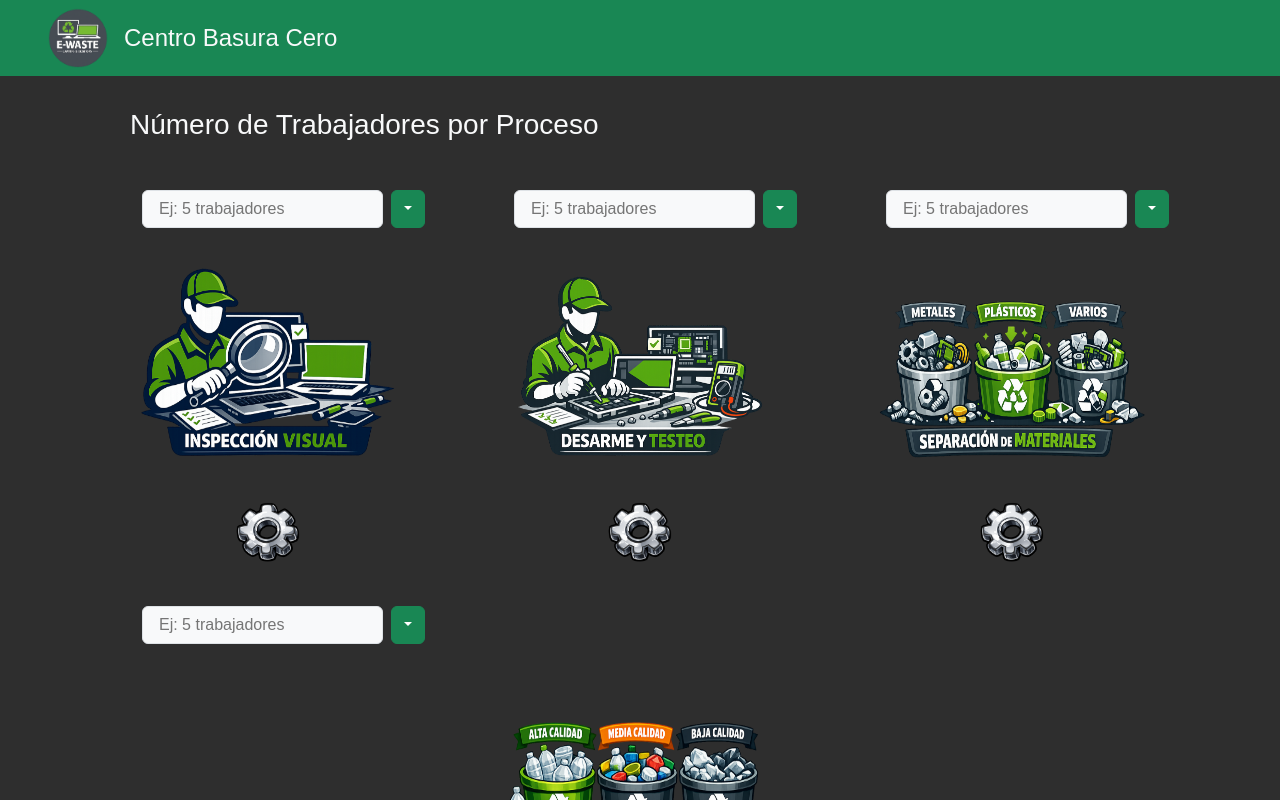
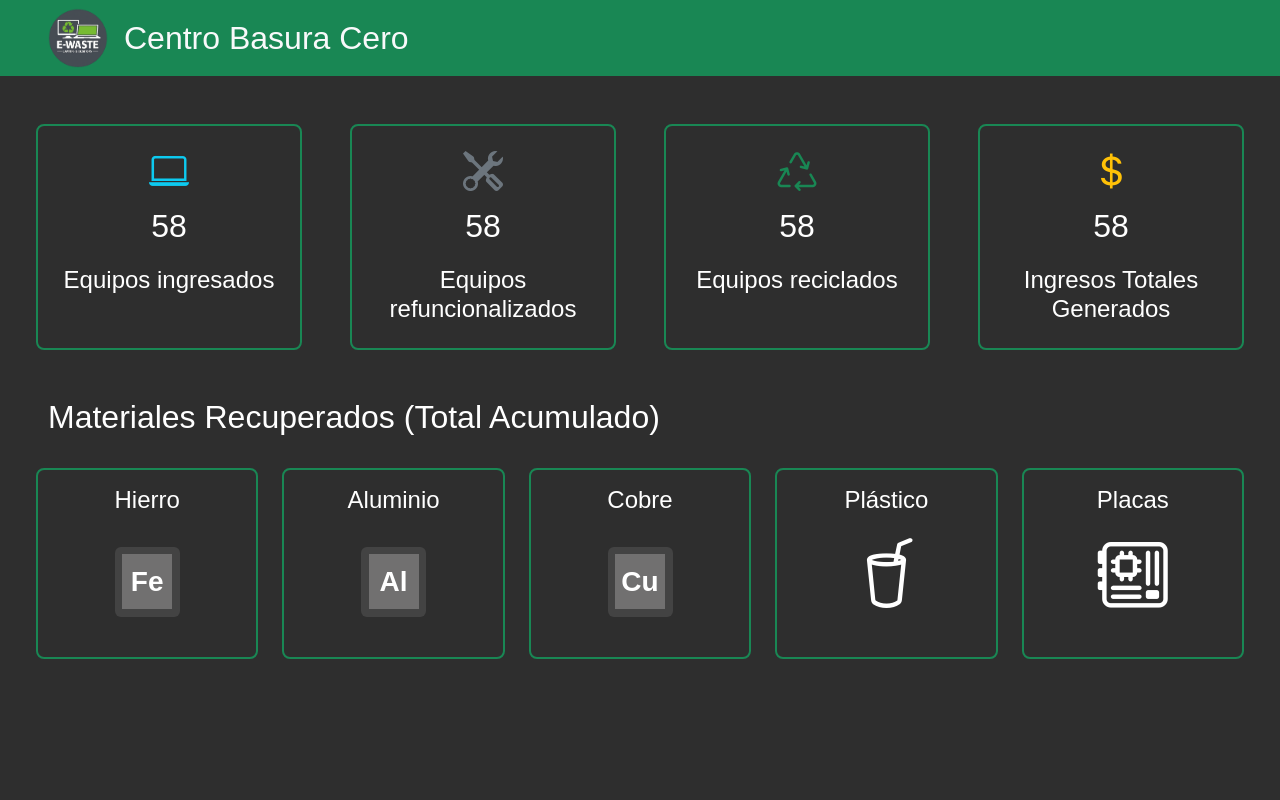
Before and after one commit to JuanSimon-del/SimulacionTFI, a React (Vite) app: page / in a window 1280 px wide. Shown: the top 800 px of the page. Built offline with nearby package versions, Linux system fonts and the light colour scheme; a web font is replaced by a local one.

Commit message:
Agregué la sección del informe general de todas las campañas

```diff
--- a/src/App.jsx
+++ b/src/App.jsx
@@ -1,8 +1,10 @@
 import { useState } from 'react'
-import 'bootstrap/dist/css/bootstrap.min.css'
+import 'bootstrap/dist/css/bootstrap.min.css';
+import 'bootstrap-icons/font/bootstrap-icons.css';
+import "./styles.css"
 import BarraDeNavegacion from './components/BarraDeNavegacion'
-import "./styles.css"
 import Simulacion from './components/Simulacion'
+import ResumenGeneral from './components/ResumenGeneral'
 
 function App() {
   const [count, setCount] = useState(0)
@@ -10,7 +12,8 @@ function App() {
   return (
     <>
     <BarraDeNavegacion></BarraDeNavegacion>
-    <Simulacion></Simulacion>
+    {/* <Simulacion></Simulacion> */}
+    <ResumenGeneral></ResumenGeneral>
     </>
   )
 }
--- a/src/components/BarraDeNavegacion.jsx
+++ b/src/components/BarraDeNavegacion.jsx
@@ -7,7 +7,7 @@ function BarraDeNavegacion() {
   return (
     <Navbar expand="lg" className="navbar px-5 py-2 bg-success">
         <img src="./public/logo.png" alt="Logo de la empresa" className="logo me-3 bg-success"/>
-        <Navbar.Brand href="#home" className="text-light titulo bg-success fs-4 navbar-Brand">
+        <Navbar.Brand href="#home" className="text-light titulo bg-success fs-2 navbar-Brand">
           Centro Basura Cero
         </Navbar.Brand>
         <Navbar.Toggle aria-controls="basic-navbar-nav" />
--- /dev/null
+++ b/src/components/ResumenGeneral.jsx
@@ -0,0 +1,97 @@
+import { useState } from "react";
+import "bootstrap/dist/css/bootstrap.min.css";
+import "bootstrap-icons/font/bootstrap-icons.css";
+import "../../src/styles.css";
+import { Row, Col } from "react-bootstrap";
+
+function ResumenGeneral() {
+  const [count, setCount] = useState(0);
+
+  return (
+    <>
+      <section className="p-5">
+        <Row className="gap-5">
+          <Col className="d-flex justify-content-center text-center border border-2 border-success rounded-3 p-3 ">
+            <article>
+              <i className="bi bi-laptop text-info fs-1"></i>
+              <p className="fs-2">58</p>
+              <h4>Equipos ingresados</h4>
+            </article>
+          </Col>
+          <Col className="d-flex justify-content-center text-center border border-2 border-success rounded-3 p-3 ">
+            <article>
+              <i className="bi bi-tools text-secondary fs-1"></i>
+              <p className="fs-2">58</p>
+              <h4>Equipos refuncionalizados</h4>
+            </article>
+          </Col>
+          <Col className="d-flex justify-content-center text-center border border-2 border-success rounded-3 p-3 ">
+            <article>
+              <i className="bi bi-recycle text-success fs-1"></i>
+              <p className="fs-2">58</p>
+              <h4>Equipos reciclados</h4>
+            </article>
+          </Col>
+          <Col className="d-flex justify-content-center text-center border border-2 border-success rounded-3 p-3 ">
+            <article>
+              <i className="bi bi-currency-dollar text-warning fs-1"></i>
+              <p className="fs-2">58</p>
+              <h4>Ingresos Totales Generados</h4>
+            </article>
+          </Col>
+        </Row>
+      </section>
+      <section className="px-5 d-flex flex-column">
+        <Row>
+          <h2>Materiales Recuperados (Total Acumulado)</h2>
+        </Row>
+        <Row className="mt-4 gap-4">
+          <Col className="d-flex justify-content-center text-center border border-2 border-success rounded-3 px-2">
+            <article className="d-flex flex-column align-items-center p-3">
+              <h4>Hierro</h4>
+              <div className="contorno d-flex align-items-center rounded-2 my-4">
+                <div className="relleno mx-auto d-flex align-items-center justify-content-center fs-3">
+                  Fe
+                </div>
+              </div>
+            </article>
+          </Col>
+          <Col className="d-flex justify-content-center text-center border border-2 border-success rounded-3 px-2">
+            <article className="d-flex flex-column align-items-center p-3 ">
+              <h4>Aluminio</h4>
+              <div className="contorno d-flex align-items-center rounded-2 my-4">
+                <div className="relleno mx-auto d-flex align-items-center justify-content-center fs-3">
+                  Al
+                </div>
+              </div>
+            </article>
+          </Col>
+          <Col className="d-flex justify-content-center text-center border border-2 border-success rounded-3 px-2">
+            <article className="d-flex flex-column align-items-center p-3 ">
+              <h4>Cobre</h4>
+              <div className="contorno d-flex align-items-center rounded-2 my-4">
+                <div className="relleno mx-auto d-flex align-items-center justify-content-center fs-3">
+                  Cu
+                </div>
+              </div>
+            </article>
+          </Col>
+          <Col className="d-flex justify-content-center text-center border border-2 border-success rounded-3 px-2">
+            <article className="d-flex flex-column align-items-center p-3 ">
+              <h4>Plástico</h4>
+              <i className="bi bi-cup-straw vasito-plastico" style={{ fontSize: "70px" }}></i>
+            </article>
+          </Col>
+          <Col className="d-flex justify-content-center text-center border border-2 border-success rounded-3 px-2">
+            <article className="d-flex flex-column align-items-center p-3">
+              <h4>Placas</h4>
+              <i className="bi bi-motherboard my-1" style={{ fontSize: "70px" }}></i>
+            </article>
+          </Col>
+        </Row>
+      </section>
+    </>
+  );
+}
+
+export default ResumenGeneral;
--- a/src/components/Simulacion.jsx
+++ b/src/components/Simulacion.jsx
@@ -2,7 +2,7 @@ import Container from "react-bootstrap/Container";
 import MiDropdown from "./MiDropdown";
 import DropdownTrabajadores from "./DropdownTrabajadores";
 
-function BarraDeNavegacion() {
+function Simulacion() {
   return (
     <Container
       expand="lg"
@@ -77,16 +77,17 @@ function BarraDeNavegacion() {
           </div>
         </article>
       </section>
-      <section className="d-flex w-100 my-3">
+      <section className="d-flex w-100 mt-5 justify-content-center">
         <input
           type="text"
           placeholder="Campañas a simular"
           className="ms-5 px-3 border border-1 rounded-2 input bg-light me-2"
         />
         <MiDropdown></MiDropdown>
+        <button className="btn btn-success ms-3 px-5">Simular</button>
       </section>
     </Container>
   );
 }
 
-export default BarraDeNavegacion;
+export default Simulacion;
--- a/src/styles.css
+++ b/src/styles.css
@@ -1,6 +1,7 @@
 * {
   font-family: "Elms Sans", sans-serif;
   background-color: #2e2e2e;
+  color: white;
 }
 
 .logo {
@@ -45,3 +46,20 @@
 .input{
     background-color: gray;
 }
+
+.contenedor-informe-general{
+    background-color: rgba(0, 0, 0, 0.339);
+}
+
+.contorno{
+    width: 65px;
+    height: 70px;
+    background-color: rgb(67, 67, 67);
+}
+
+.relleno{
+    width: 50px;
+    height: 55px;
+    background-color: rgb(113, 112, 112);
+    font-weight: bold;
+}
```
Also changed, not shown: src/components/Informe.jsx (added, +18 -0 lines).
